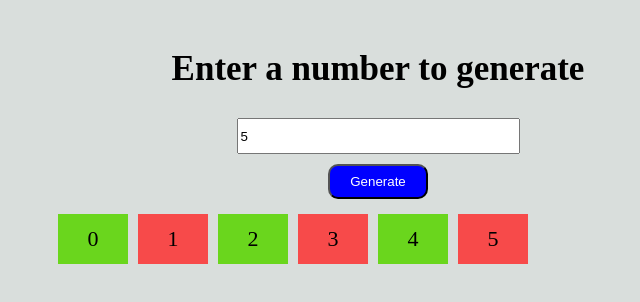
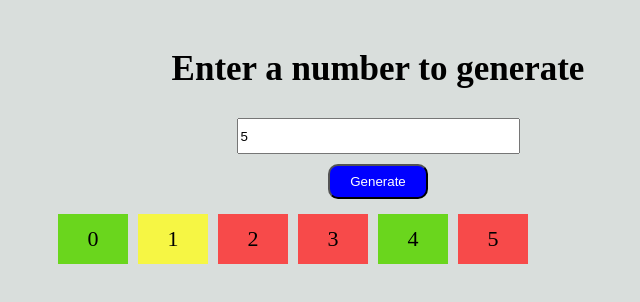
Before and after one commit to AjayGodara2417/JavaScript_Practice, a website: page Day23/exercise.html in a window 1280 px wide. Both pictures are taken after typing "5" into the empty fields and a click on the button "Generate". Shown: the whole page, without its empty margins (262-902 px from the left). Drawn offline with Linux system fonts and the light colour scheme.

Commit message:
Prime check function corrected

```diff
--- a/Day23/exercise.html
+++ b/Day23/exercise.html
@@ -63,22 +63,21 @@
                 numsdivele.style.backdropFilter = 'blure'
 
                 const checkPrime = (i) => {
-                    if ( i <= 0 ) {
+                    if ( i <= 1 ) {
                         return false;
-                    } else {
-                        for (let j = 2; j < i; j++) {
-                            if ( i % j == 0) {
-                                return false;
-                            }
+                    }
+                    for (let j = 2; j < i; j++) {
+                        if ( i % j == 0) {
+                            return false;
                         }
                     }
                     return true;
                 }
 
-                if( i % 2 == 0 ) {
+                if ( checkPrime(i) ) {
+                    numsdivele.style.backgroundColor = 'rgb(247, 74, 74)'
+                } else if ( i % 2 == 0 ) {
                     numsdivele.style.backgroundColor = 'rgb(106, 214, 29)'
-                } else if ( checkPrime(i) ) {
-                    numsdivele.style.backgroundColor = 'rgb(247, 74, 74)'
                 } else {
                     numsdivele.style.backgroundColor = 'rgb(246, 246, 68)'
                 }
```
